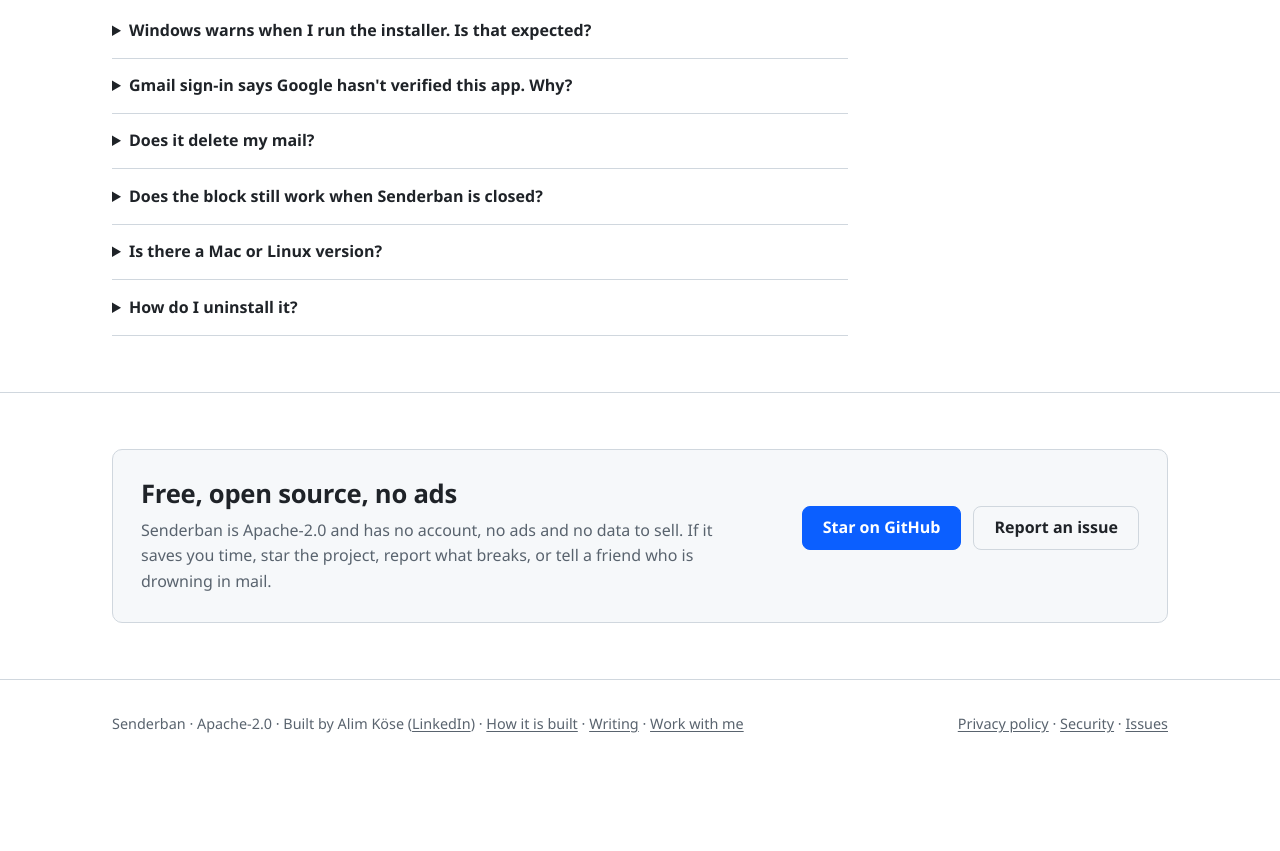
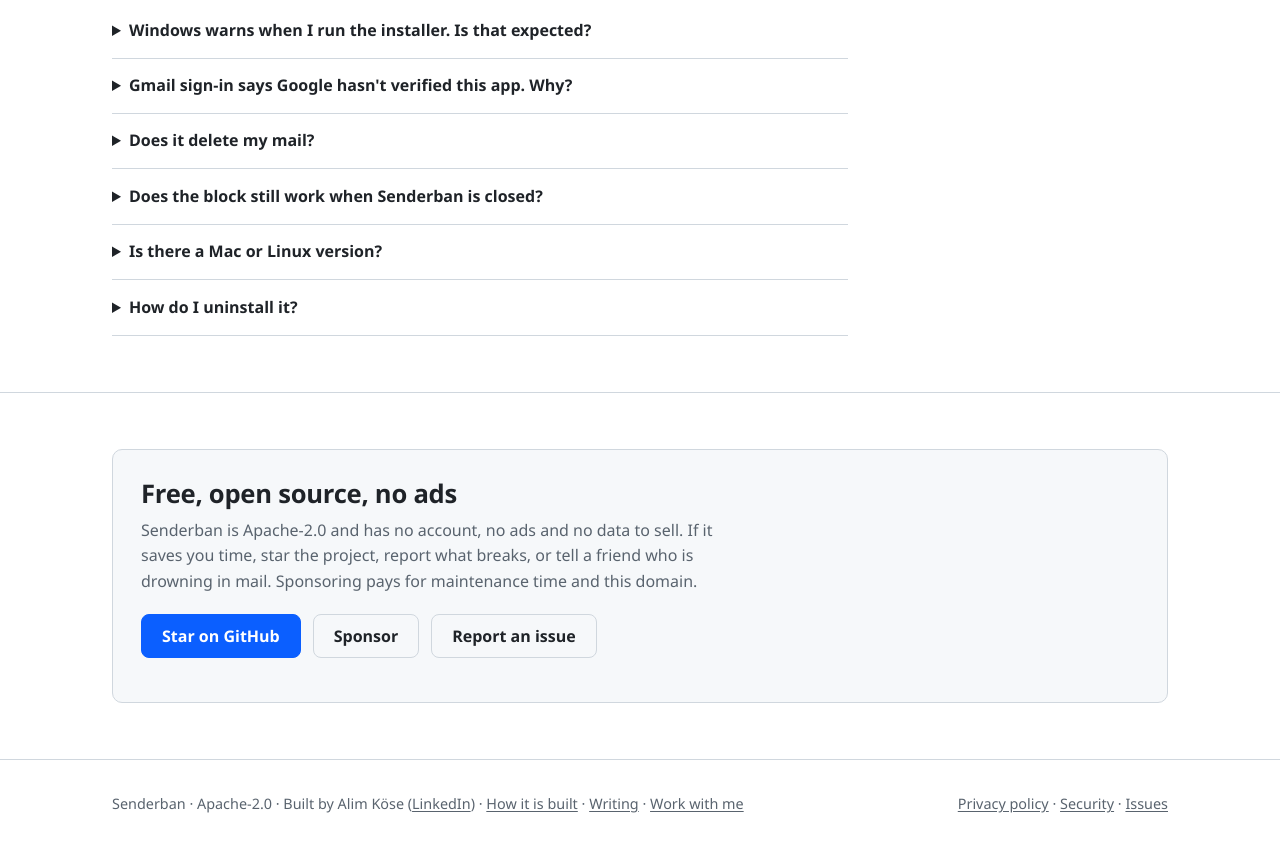
Before and after one commit to senderban/senderban, a website: page docs/index.html in a window 1280 px wide. Shown: the part 3852-4703 px from the top of the page. Before the commit the page ends 4635 px from the top, so only its background shows below. Drawn offline with Linux system fonts and the light colour scheme.

Commit message:
docs(site): a Sponsor button on the home page and a Sponsor section in the README, stating what sponsoring pays for

```diff
--- a/docs/index.html
+++ b/docs/index.html
@@ -409,13 +409,14 @@
               <p>
                 Senderban is Apache-2.0 and has no account, no ads and no data to sell. If it saves
                 you time, star the project, report what breaks, or tell a friend who is drowning in
-                mail.
+                mail. Sponsoring pays for maintenance time and this domain.
               </p>
             </div>
             <div class="actions">
               <a class="button primary" href="https://github.com/senderban/senderban"
                 >Star on GitHub</a
               >
+              <a class="button" href="https://github.com/sponsors/AlimKose">Sponsor</a>
               <a class="button" href="https://github.com/senderban/senderban/issues"
                 >Report an issue</a
               >
```
Also changed, not shown: README.md.
